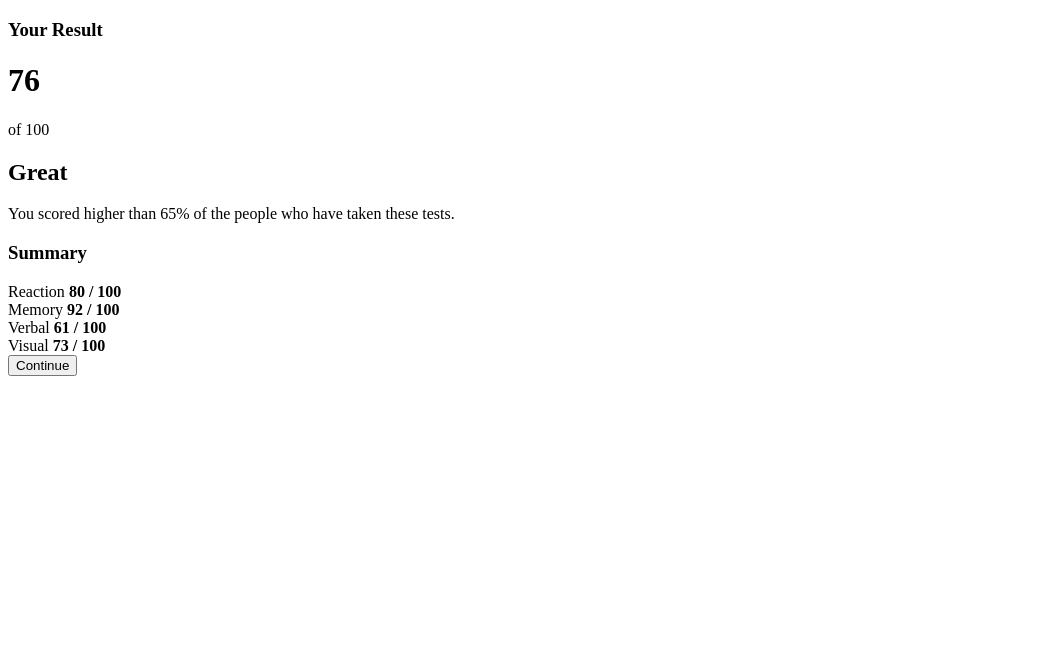
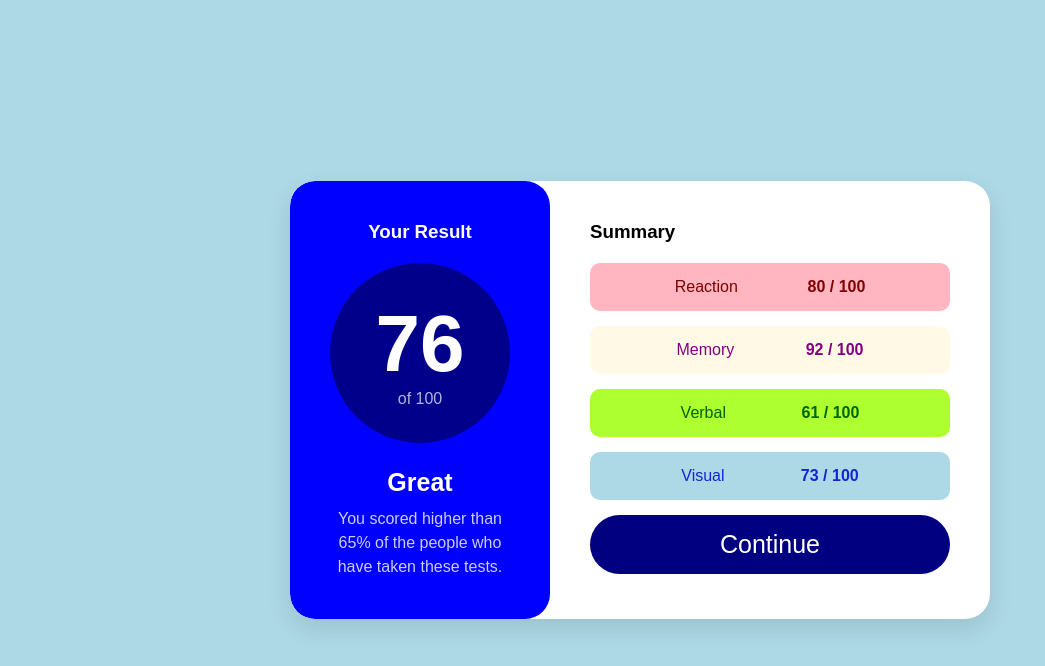
Before and after one commit to ceejaykoech/Results_summary, a plain HTML site: page index.html in a window 1280 px wide. Shown: the whole page, without its empty margins (0-1045 px from the left). Drawn offline with Linux system fonts and the light colour scheme; the site is published under a folder, as on GitHub Pages, so addresses that start at the root find nothing.

Commit message:
trial changes

```diff
--- a/flex.html
+++ b/index.html
@@ -4,7 +4,7 @@
     <meta charset="UTF-8">
     <meta name="viewport" content="width=device-width, initial-scale=1.0">
     <title>Results Summary</title>
-    <link rel="stylesheet" href="/flex.css">
+    <link rel="stylesheet" href="flex.css">
 </head>
 <body>
 
```
